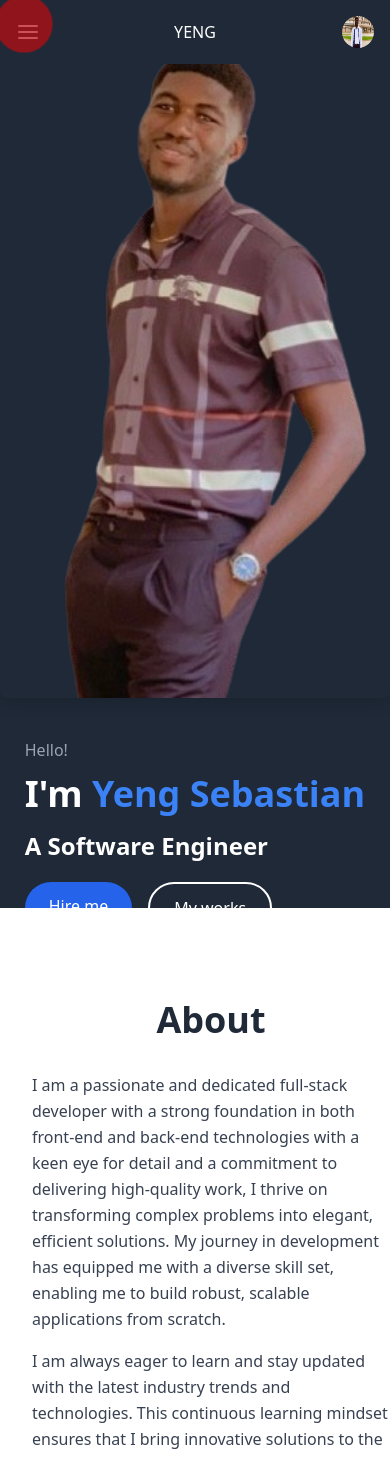
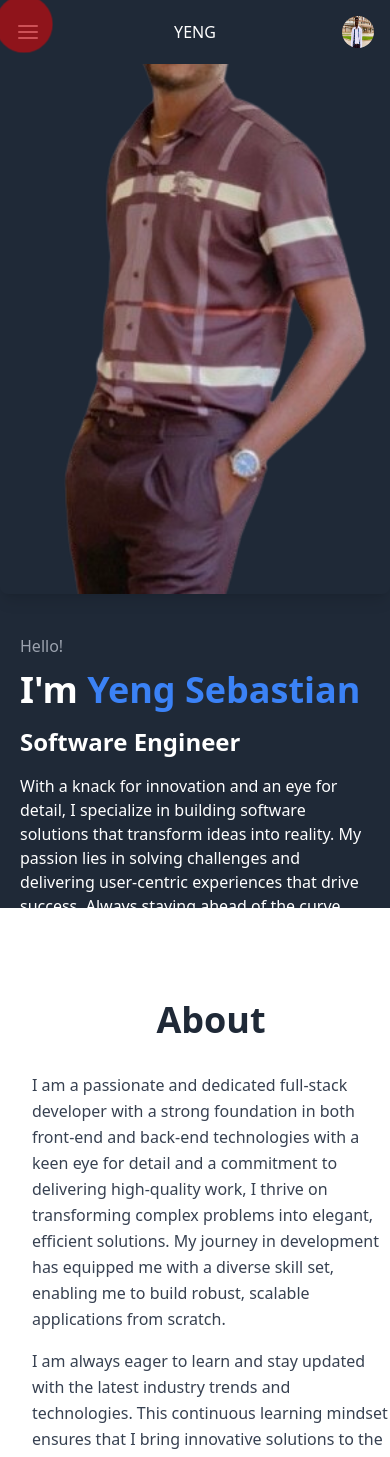
Before and after one commit to YENG-SEBASTIAN/website, a React (Create React App) app: page / in a window 390 px wide. Shown: the top 1457 px of the page. Built offline with nearby package versions, Linux system fonts and the light colour scheme.

Commit message:
hero section and index file

```diff
--- a/public/index.html
+++ b/public/index.html
@@ -4,11 +4,9 @@
     <meta charset="utf-8" />
     <meta name="viewport" content="width=device-width, initial-scale=1" />
     <meta name="theme-color" content="#000000" />
-    <meta
-      name="description"
-      content="Personal Portfolio"
-    />
-    <title>Portfolio</title>
+    <link rel="icon" type="image/png" sizes="32x32" href="/src/assets/images/sabs-logo.png" />
+    <meta name="description" content="Personal Portfolio" />
+    <title>Yeng Sebastian | Portfolio</title>
   </head>
   <body>
     <div id="root"></div>
--- a/src/components/HeroSection.jsx
+++ b/src/components/HeroSection.jsx
@@ -1,44 +1,31 @@
 import React from 'react';
-import Slider from 'react-slick';
-import "slick-carousel/slick/slick.css";
-import "slick-carousel/slick/slick-theme.css";
+import { FaFileAlt, FaWhatsapp } from 'react-icons/fa';
 import bg1 from '../assets/images/bg_1.png';
-import bg2 from '../assets/images/bg_2.png';
+import cv from '../assets/files/SEBASTIAN_YENG.pdf';
 
 const HeroSection = () => {
-  const settings = {
-    dots: true,
-    infinite: true,
-    speed: 500,
-    slidesToShow: 1,
-    slidesToScroll: 1,
-    autoplay: true,
-    autoplaySpeed: 5000,
-    arrows: false,
-    responsive: [
-      {
-        breakpoint: 768,
-        settings: {
-          dots: false,
-        }
-      }
-    ]
-  };
-
   return (
     <section id="home-section" className="hero bg-gray-800 text-white min-h-screen relative">
-      <Slider {...settings}>
-        {/* First Slide */}
       <div className="slider-item h-screen">
         <div className="container mx-auto h-full flex flex-col-reverse md:flex-row items-center justify-center">
           <div className="md:w-1/2 w-full flex items-center justify-center md:justify-start h-full px-5 md:px-10 mt-10 md:mt-0 md:ml-16">
             <div className="text-left">
               <span className="subheading text-gray-400 block">Hello!</span>
               <h1 className="mb-4 mt-3 text-4xl md:text-5xl font-bold">I'm <span className="text-blue-500">Yeng Sebastian</span></h1>
-                <h2 className="mb-4 text-2xl md:text-3xl font-semibold">A Software Engineer</h2>
+              <h5 className="mb-4 text-2xl md:text-3xl font-semibold">Software Engineer</h5>
+              <p>
+                With a knack for innovation and an eye for detail, I specialize in building software
+                solutions that transform ideas into reality. My passion lies in solving challenges and
+                delivering user-centric experiences that drive success. Always staying ahead of the curve,
+                I’m committed to pushing the limits of technology to create a better future.
+              </p>
               <div className="flex space-x-4 mt-5">
-                  <a href="#contact-section" className="btn btn-primary bg-blue-600 text-white py-3 px-6 rounded-full">Hire me</a>
-                  <a href='#projects-section' className="btn btn-outline border-2 border-white text-white py-3 px-6 rounded-full">My works</a>
+                <a href={cv} download className="btn btn-primary bg-blue-600 text-white py-3 px-6 rounded-full flex items-center">
+                  <FaFileAlt className="mr-2" /> Download CV
+                </a>
+                <a href="https://wa.me/233547337110" target='_blank' className="btn btn-outline border-2 border-white text-white py-3 px-6 rounded-full flex items-center">
+                  <FaWhatsapp className="mr-2" /> Let's talk
+                </a>
               </div>
             </div>
           </div>
@@ -51,30 +38,6 @@ const HeroSection = () => {
           </div>
         </div>
       </div>
-
-        {/* Second Slide */}
-        <div className="slider-item h-screen">
-          <div className="container mx-auto h-full flex flex-col-reverse md:flex-row items-center justify-center">
-            <div className="md:w-1/2 w-full flex items-center justify-center md:justify-start h-full px-5 md:px-10 mt-10 md:mt-0 md:ml-16">
-              <div className="text-left">
-                <span className="subheading text-gray-400 block">Hello!</span>
-                <h1 className="mb-4 mt-3 text-4xl md:text-5xl font-bold">I'm a <span className="text-blue-500">Fullstack Developer</span> based in Ghana</h1>
-                <div className="flex space-x-4 mt-5">
-                  <a href='#contact-section' className="btn btn-primary bg-blue-600 text-white py-3 px-6 rounded-full">Hire me</a>
-                  <a href='#projects-section' className="btn btn-outline border-2 border-white text-white py-3 px-6 rounded-full">My works</a>
-                </div>
-              </div>
-            </div>
-            <div className="md:w-1/2 w-full flex justify-center h-full">
-              <img
-                src={bg2}
-                alt="Fullstack Developer"
-                className="h-auto w-full max-w-md object-contain rounded-lg shadow-lg"
-              />
-            </div>
-          </div>
-        </div>
-      </Slider>
     </section>
   );
 };
```
Also changed, not shown: src/assets/images/sabs-logo.png (added), 1 other file (tests, documents, lock files or other folders). Lines whose indentation alone changed are shown as unchanged.
